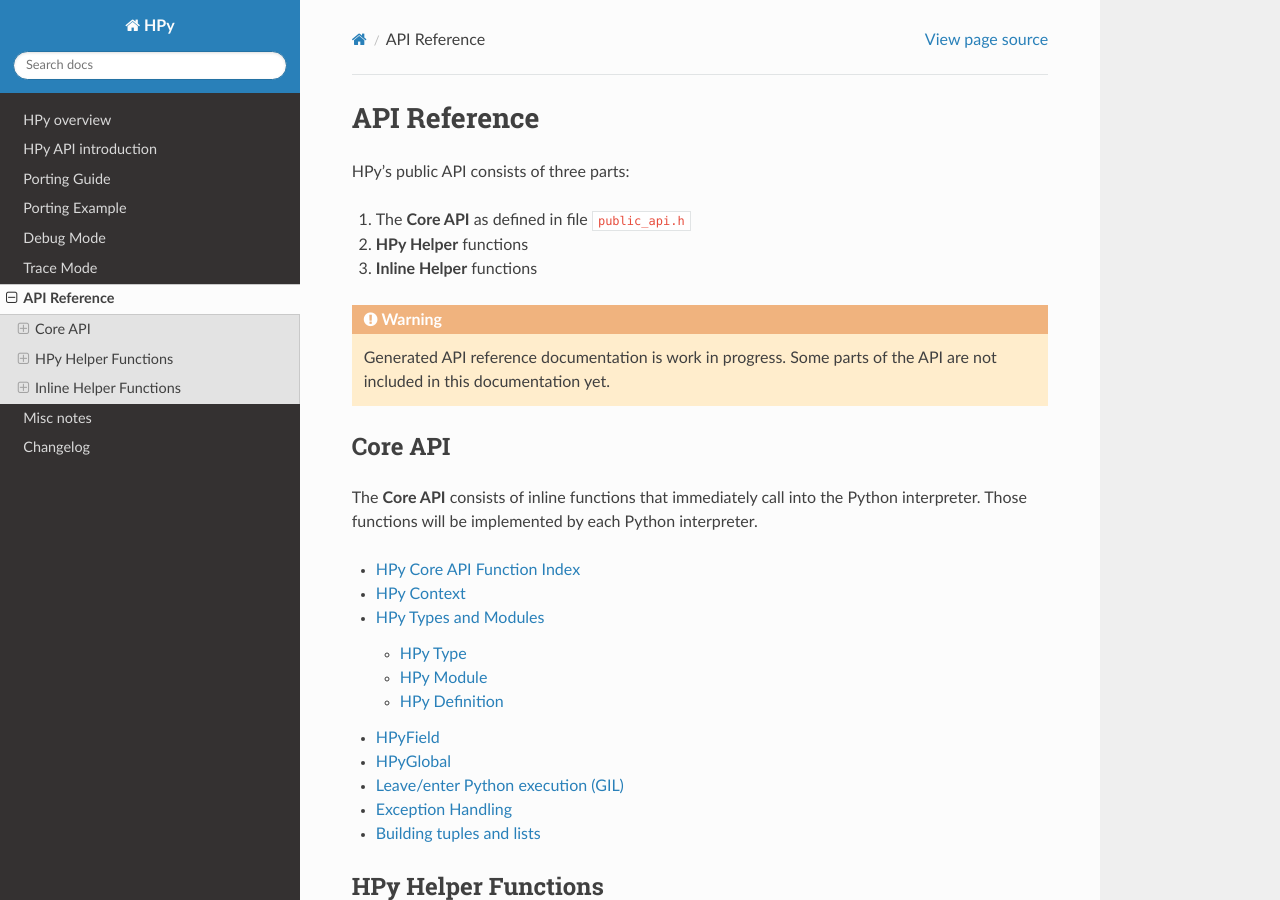
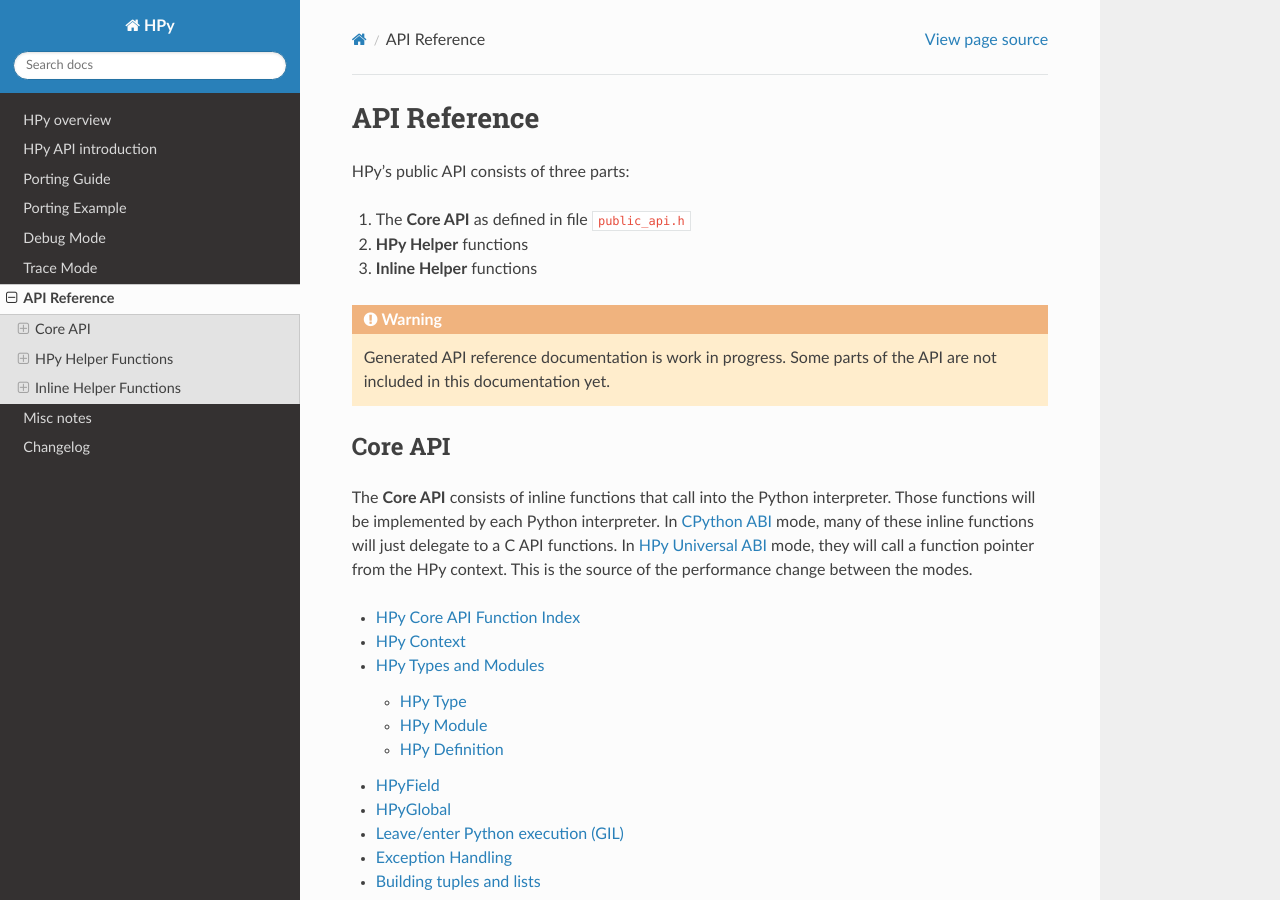
Before and after one commit to hpyproject/hpy, a Sphinx documentation site: the page built from docs/api-reference/index.rst, in a window 1280 px wide and 900 px high. Built offline with Sphinx 7.4.7 and the Read the Docs theme 2.0.0, drawn with Linux system fonts in a browser that asks for light colours.

Commit message:
Mention that trampolines work differently depending on the ABI mode

```diff
--- a/docs/api-reference/index.rst
+++ b/docs/api-reference/index.rst
@@ -14,9 +14,12 @@
 Core API
 --------
 
-The **Core API** consists of inline functions that immediately call into the
-Python interpreter. Those functions will be implemented by each Python
-interpreter.
+The **Core API** consists of inline functions that call into the Python
+interpreter. Those functions will be implemented by each Python interpreter. In
+:term:`CPython ABI` mode, many of these inline functions will just delegate to
+a C API functions. In :term:`HPy Universal ABI` mode, they will call a function
+pointer from the HPy context. This is the source of the performance change
+between the modes.
 
 .. toctree::
    :maxdepth: 2
```
